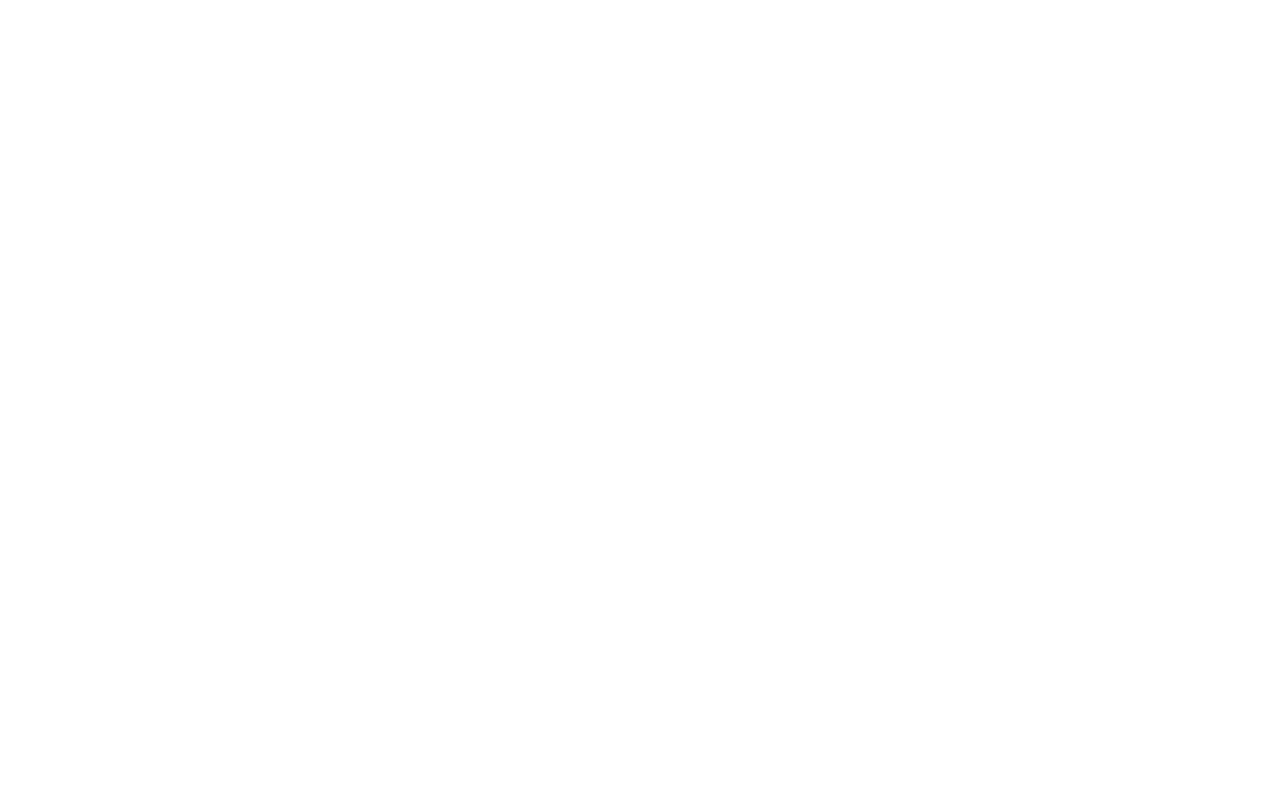
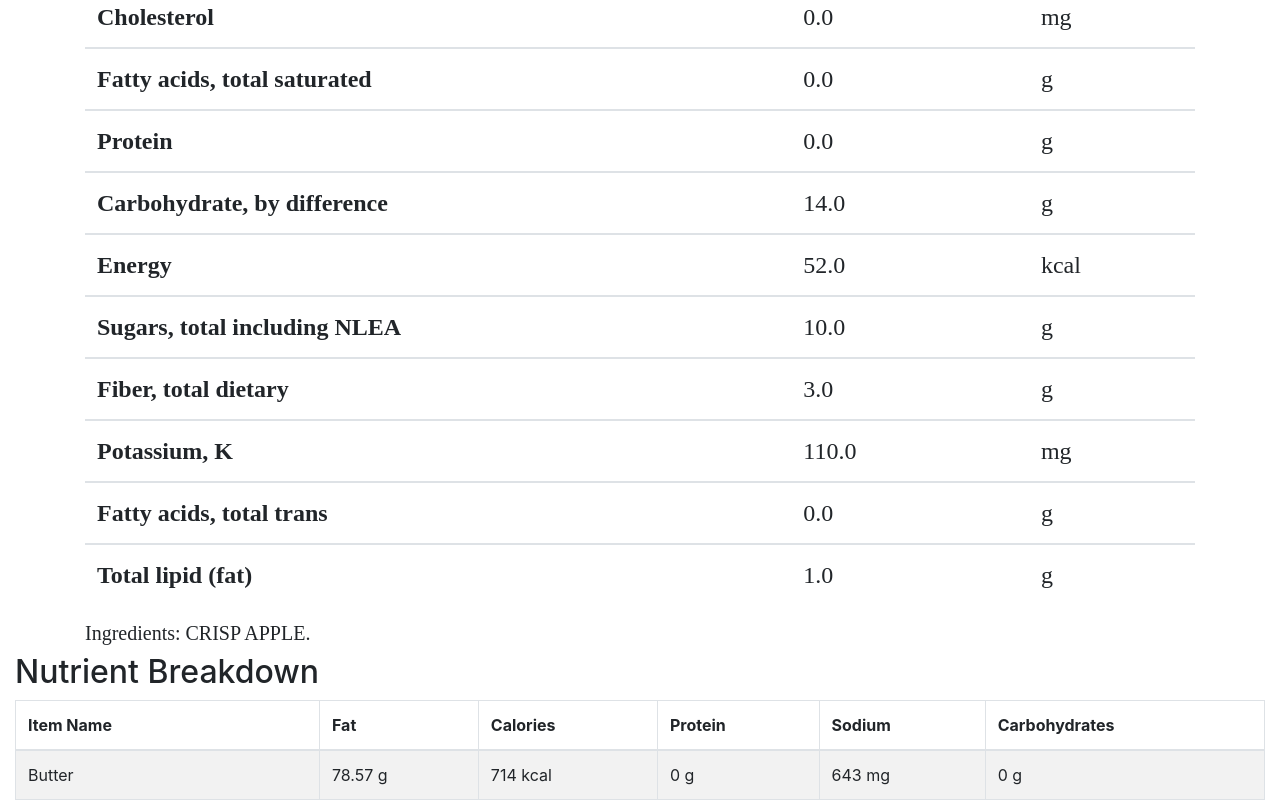
Before and after one commit to tylerd81/v13-geckos-team-01, a React (Create React App) app: page /#/results in a window 1280 px wide. Shown: the part 760-1560 px from the top of the page. Before the commit the page ends 800 px from the top, so only its background shows below. Built offline with nearby package versions, Linux system fonts and the light colour scheme.

Commit message:
table sorting working

```diff
--- a/src/Components/NutritionTable/NutritionTable.jsx
+++ b/src/Components/NutritionTable/NutritionTable.jsx
@@ -1,4 +1,4 @@
-import React from "react";
+import React, { useState, useEffect } from "react";
 import PropTypes from "prop-types";
 import Table from "react-bootstrap/Table";
 import Container from "react-bootstrap/Container";
@@ -11,18 +11,81 @@
     { title: "Fat", key: "nutrients.fat.value" },
     { title: "Calories", key: "nutrients.calories.value" },
     { title: "Protein", key: "nutrients.protein.value" },
+    { title: "Sodium", key: "nutrients.sodium.value" },
     { title: "Carbohydrates", key: "nutrients.carbohydrates.value" }
   ];
 
+  const [orderBy, setOrderBy] = useState("name");
+  const [sortDesc, setSortDesc] = useState(false);
+  const [sortedNutritionData, setSortedNutritionData] = useState([]);
+  const [lastSortedBy, setLastSortedBy] = useState("name");
+
+  const changeSortOrder = sortOrder => {
+    // if the same header is clicked twice in a row sort by descending
+    if (lastSortedBy === sortOrder) {
+      setSortDesc(true);
+      setLastSortedBy(""); // clear the last sorted by so we can sort by ascending if we click a 3rd time.
+    } else {
+      setSortDesc(false);
+      setLastSortedBy(sortOrder);
+    }
+    setOrderBy(sortOrder);
+  };
+
+  useEffect(() => {
+    //sort the nutrition data based on the value in orderBy
+    const comp = (a, b) => {
+      const sortDir = sortDesc ? -1 : 1;
+      let l, r;
+      switch (orderBy) {
+        case "name":
+          l = a.name;
+          r = b.name;
+          break;
+        case "nutrients.protein.value":
+          l = a.nutrients.protein.value;
+          r = b.nutrients.protein.value;
+          break;
+        case "nutrients.sodium.value":
+          l = a.nutrients.sodium.value;
+          r = b.nutrients.sodium.value;
+          break;
+        case "nutrients.calories.value":
+          l = a.nutrients.calories.value;
+          r = b.nutrients.calories.value;
+          break;
+        case "nutrients.fat.value":
+          l = a.nutrients.fat.value;
+          r = b.nutrients.fat.value;
+          break;
+        case "nutrients.carbohydrates.value":
+          l = a.nutrients.carbohydrates.value;
+          r = b.nutrients.carbohydrates.value;
+          break;
+        default:
+          l = a.name;
+          r = b.name;
+      }
+      if (l < r) return -1 * sortDir;
+      if (l > r) return 1 * sortDir;
+      if (r === l) return 0;
+    };
+
+    setSortedNutritionData([...nutritionData].sort(comp));
+  }, [sortDesc, orderBy, nutritionData]);
+
   return (
     <Container fluid>
+      <h2>Nutrient Breakdown</h2>
       <Table responsive striped bordered className="mt-2">
         <NutritionTableHeading
           tableHeading={tableStructure.map(heading => heading.title)}
+          tableKeys={tableStructure.map(tableKey => tableKey.key)}
+          headerClickHandler={changeSortOrder}
         />
         <NutritionTableBody
           tableKeys={tableStructure.map(tableKey => tableKey.key)}
-          tableData={nutritionData}
+          tableData={sortedNutritionData}
         />
       </Table>
     </Container>
--- a/src/Components/NutritionTable/NutritionTableBody.jsx
+++ b/src/Components/NutritionTable/NutritionTableBody.jsx
@@ -3,9 +3,17 @@
 
 const NutritionTableBody = ({ tableKeys, tableData }) => {
   // tableData is the array of food items.
-
+  if (tableData.length === 0) {
+    return (
+      <tr>
+        <td>
+          <h2>Loading....</h2>
+        </td>
+      </tr>
+    );
+  }
   // map through the tableData array and create table rows
-  const tableRows = tableData.map(data => {
+  const tableRows = tableData.map((data, dataIndex) => {
     // get the data using the tableKeys
     const tableItems = tableKeys.map((key, index) => {
       // this is looping through the keys and grabbing the
@@ -32,9 +40,9 @@
         // not a multi level key, just get the data
         tableItem = data[key];
       }
-      return <td key={data.id + index}>{tableItem}</td>;
+      return <td key={index}>{tableItem}</td>;
     });
-    return <tr key={data.id}>{tableItems}</tr>;
+    return <tr key={dataIndex}>{tableItems}</tr>;
   });
   return <tbody>{tableRows}</tbody>;
 };
--- a/src/Components/NutritionTable/NutritionTableHeading.jsx
+++ b/src/Components/NutritionTable/NutritionTableHeading.jsx
@@ -1,12 +1,23 @@
 import React from "react";
 import PropTypes from "prop-types";
+import "./nutrition-table.css";
 
-const NutritionTableHeading = ({ tableHeading }) => {
+const NutritionTableHeading = ({
+  tableHeading,
+  headerClickHandler,
+  tableKeys
+}) => {
   return (
     <thead>
       <tr>
-        {tableHeading.map(heading => (
-          <th key={heading}>{heading}</th>
+        {tableHeading.map((heading, index) => (
+          <th
+            className="nutrition-table-header"
+            key={heading}
+            onClick={() => headerClickHandler(tableKeys[index])}
+          >
+            {heading}
+          </th>
         ))}
       </tr>
     </thead>
--- a/src/Components/NutritionTable/convert.js
+++ b/src/Components/NutritionTable/convert.js
@@ -39,26 +39,39 @@
 
   const nutritionData = data.map(item => {
     const nutrients = {};
-    const name = item.description;
+
+    // get the name of the item from json data
+    // some item names are in all caps, so fix that
+    const name =
+      item.description.charAt(0).toUpperCase() +
+      item.description.toLowerCase().substring(1);
+
     const regex = new RegExp(fields.join("|"));
+
+    // get foodNutrients array from json object
     const { foodNutrients } = item;
 
+    // loop through each nutrient in the foodNutrients array
     foodNutrients.forEach(foodNut => {
       // check if this is one of the fields to save
       if (foodNut.nutrient.name.match(regex)) {
         let { name, unitName, id } = foodNut.nutrient;
         const { amount } = foodNut;
 
+        // rename some of the fields
         if (name === "Energy") {
           name = "Calories";
         } else if (name.includes("Total")) {
           name = "fat";
         } else if (name.includes("Carbohydrate")) {
           name = "carbohydrates";
+        } else if (name.includes("Sodium")) {
+          name = "sodium";
         }
         nutrients[name.toLowerCase()] = { value: amount, unitName, id };
       }
     });
+
     return {
       name,
       portion,
--- /dev/null
+++ b/src/Components/NutritionTable/nutrition-table.css
@@ -0,0 +1,7 @@
+.nutrition-table-header {
+  cursor: pointer;
+}
+.nutrition-table-header:hover {
+  background-color: lightskyblue;
+  color: white;
+}
--- a/src/pages/results.jsx
+++ b/src/pages/results.jsx
@@ -1,5 +1,6 @@
 import React from "react";
 import { Container } from "react-bootstrap";
+import LabelContainer from "../Components/LabelContainer";
 import NutritionTable from "../Components/NutritionTable/NutritionTable";
 import testData from "../Components/NutritionTable/testdata.json";
 import { convertApiDataToNutritionData } from "../Components/NutritionTable/convert";
@@ -9,6 +10,7 @@
 
   return (
     <Container className="p-0" fluid="true">
+      <LabelContainer />
       <NutritionTable nutritionData={nutritionData} />
     </Container>
   );
```
Also changed, not shown: src/Components/NutritionTable/testdata.js (deleted, +0 -57 lines).
